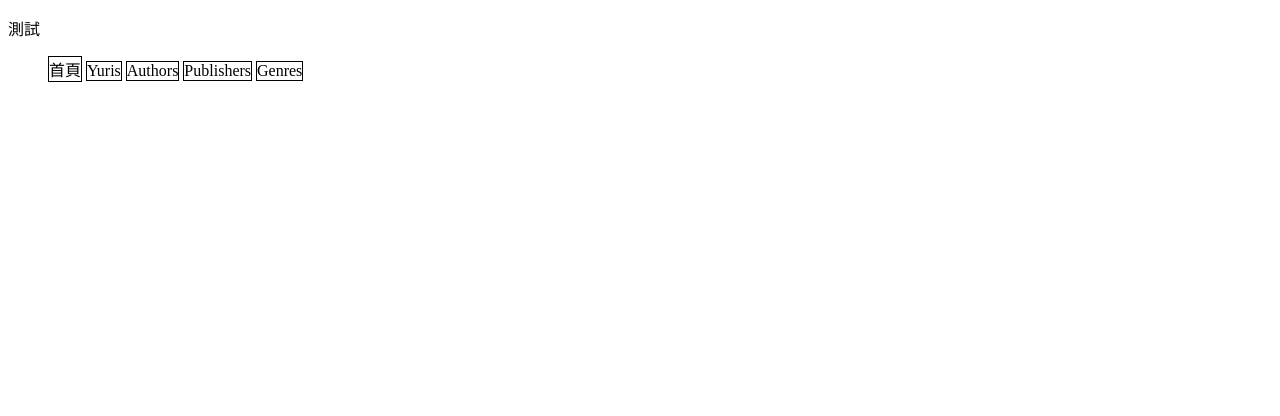
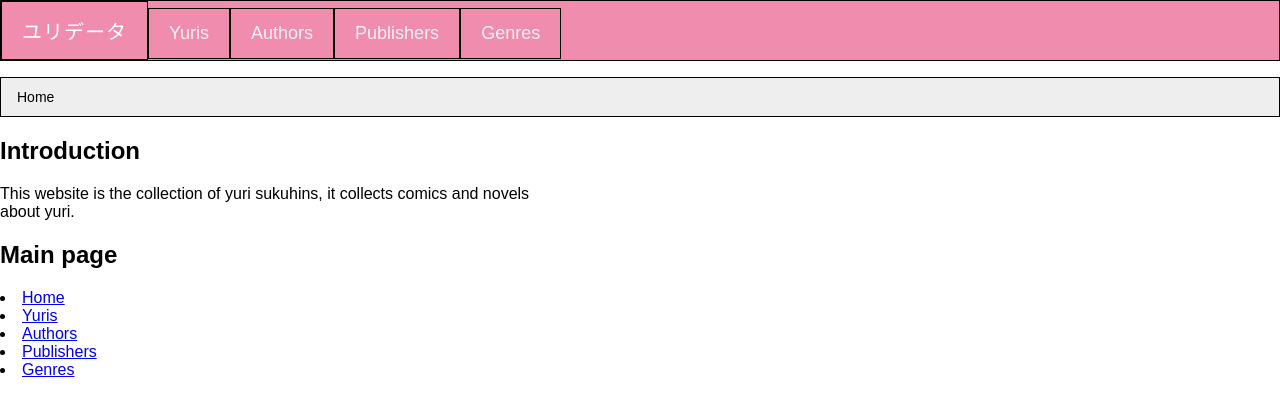
Before and after one commit to hibikeyuri/Yuri-Data, a Flask app: page / in a window 1280 px wide. Shown: the top 416 px of the page. Run offline with Flask 2, Linux system fonts and the light colour scheme.

Commit message:
fix style about navbar and navpath

```diff
--- a/web/app.py
+++ b/web/app.py
@@ -100,12 +100,12 @@ def test():
 def home_page():
     return render_template("homepage.html")
 
-@app.route("/yuri")
+@app.route("/yuris")
 def yuri_home_page():
     yuris = get_yuris()
     return render_template('yuri.html', yuris=dumps(yuris))
 
-@app.route("/yuri/<int:id>")
+@app.route("/yuris/<int:id>")
 def yuri_page(id):
     try:
         info, moreinfo = get_yuri_info(id)
--- a/web/static/css/homepage.css
+++ b/web/static/css/homepage.css
@@ -1,12 +1,177 @@
-li {
+body {
+    margin: 0px;
+    font-family: Arial, Helvetica, sans-serif;
+}
+
+.button {
     display: inline-block;
+    border: 1px solid black;
+    font-size: 18px;
+
+    padding: 10px;
+    padding-left: 30px;
+    padding-right: 30px;
+
+    margin-left: auto;
+    margin-right: auto;
+
+    color: #f2f2f2;
+    text-align: center;
+    padding: 14px 20px;
+    text-decoration: none;
+
+}
+
+.nav_area {
+    border: 1px solid black;
+    font-size: 0px;
+    background-color: #f08dae;
+}
+
+.nav_area a.brand {
+    font-size: 20px;
+    letter-spacing: 1px;
+}
+
+.nav_area a:hover {
+    color: black;
+  }
+
+.nav_area a.active {
+    color: white;
+  }
+
+ul.breadcrumb {
+    padding: 10px 16px;
+    list-style: none;
+    background-color: #eee;
+
     border: 1px solid black;
 }
 
-.nav_area {
-    display: block;
+ul.breadcrumb li {
+    display: inline-block;
+    font-size: 14px;
 }
 
-.buttion {
-    display: block;
+ul.breadcrumb li+li:before {
+    padding: 8px;
+    color: black;
+    content: "/\00a0";
 }
+
+ul.breadcrumb li a {
+    color: #0275d8;
+    text-decoration: none;
+}
+
+ul.breadcrumb li a:hover {
+    color: #01447e;
+    text-decoration: underline;
+}
+
+/* nav bar 背景顏色 #f08dae  */
+
+  /* </style>
+  </head>
+  <body>
+
+  <div class="topnav" id="myTopnav">
+    <a href="#home" class="active">Home</a>
+    <a href="#news">News</a>
+    <a href="#contact">Contact</a>
+    <a href="#about">About</a>
+    <a href="javascript:void(0);" class="icon" onclick="myFunction()">
+      <i class="fa fa-bars"></i>
+    </a>
+  </div>
+
+  <div style="padding-left:16px">
+    <h2>Responsive Topnav Example</h2>
+    <p>Resize the browser window to see how it works.</p>
+  </div>
+
+  <script>
+  function myFunction() {
+    var x = document.getElementById("myTopnav");
+    if (x.className === "topnav") {
+      x.className += " responsive";
+    } else {
+      x.className = "topnav";
+    }
+  }
+  </script> */
+
+
+  /* <!DOCTYPE html>
+<html>
+<head>
+<meta name="viewport" content="width=device-width, initial-scale=1">
+<link rel="stylesheet" href="https://cdnjs.cloudflare.com/ajax/libs/font-awesome/4.7.0/css/font-awesome.min.css">
+<style>
+body {
+  margin: 0;
+  font-family: Arial, Helvetica, sans-serif;
+}
+
+.topnav {
+  overflow: hidden;
+  background-color: #333;
+}
+
+.topnav a {
+  float: left;
+  display: block;
+  color: #f2f2f2;
+  text-align: center;
+  padding: 14px 20px;
+  text-decoration: none;
+  font-size: 17px;
+}
+
+.topnav a:hover {
+  background-color: #ddd;
+  color: black;
+}
+
+.topnav a.active {
+  background-color: #04AA6D;
+  color: white;
+}
+
+.topnav .icon {
+  display: none;
+}
+
+</style>
+</head>
+<body>
+
+<div class="topnav" id="myTopnav">
+  <a href="#home" class="active">Home</a>
+  <a href="#news">News</a>
+  <a href="#contact">Contact</a>
+  <a href="#about">About</a>
+  <a href="javascript:void(0);" class="icon" onclick="myFunction()">
+    <i class="fa fa-bars"></i>
+  </a>
+</div>
+
+<div style="padding-left:16px">
+  <h2>Responsive Topnav Example</h2>
+  <p>Resize the browser window to see how it works.</p>
+</div>
+
+<script>
+function myFunction() {
+  var x = document.getElementById("myTopnav");
+  if (x.className === "topnav") {
+    x.className += " responsive";
+  } else {
+    x.className = "topnav";
+  }
+}
+</script>
+
+</body>
+</html> */
--- a/web/templates/homepage.html
+++ b/web/templates/homepage.html
@@ -10,14 +10,34 @@
 </head>
 <body>
 <div id="app">
-    <p>測試</p>
-    <ol class="nav_area">
-        <li class="button">首頁</li>
-        <li class="button">Yuris</li>
-        <li class="button">Authors</li>
-        <li class="button">Publishers</li>
-        <li class="button">Genres</li>
-    </ol>
+    <div class="nav_area">
+        <a class="button active brand" href="/">ユリデータ</a>
+        <a class="button" href="/yuris">Yuris</a>
+        <a class="button" href="/authors">Authors</a>
+        <a class="button" href="/publishers">Publishers</a>
+        <a class="button" href="/genres">Genres</a>
+    </div>
+
+
+<ul class="breadcrumb">
+    <li>Home</li>
+</ul>
+
+<h2>Introduction</h2>
+
+<p>This website is the collection of yuri sukuhins, it collects comics and novels<br/>
+about yuri.
+</p>
+
+<h2>Main page</h2>
+
+<ui>
+    <li><a href="/">Home</a></li>
+    <li><a href="/yuri">Yuris</a></li>
+    <li><a href="/author">Authors</a></li>
+    <li><a href="/publisher">Publishers</a></li>
+    <li><a href="/genre">Genres</a></li>
+</ui>
 </div>
 <script type="application/json" id="info_json">{[info|safe]}</script>
 <script type="application/json" id="moreinfo_json">{[moreinfo|safe]}</script>
```
Also changed, not shown: web/static/js/yuri.js (+95 -1 lines), web/templates/sukuhin.html (+15 -0 lines), web/templates/yuri.html (+14 -0 lines).
